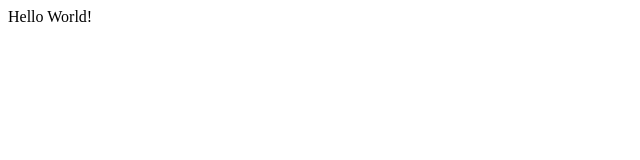
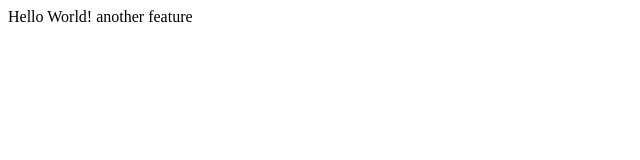
Before and after one commit to Whiz4655/lecture1, a plain HTML site: page index.html in a window 1280 px wide. Shown: the whole page, without its empty margins (0-640 px from the left). Drawn offline with Linux system fonts and the light colour scheme.

Commit message:
i added a new line

```diff
--- a/index.html
+++ b/index.html
@@ -6,5 +6,6 @@
     <body>
 
         Hello World!
+        another feature
     </body>
 </html>
```
